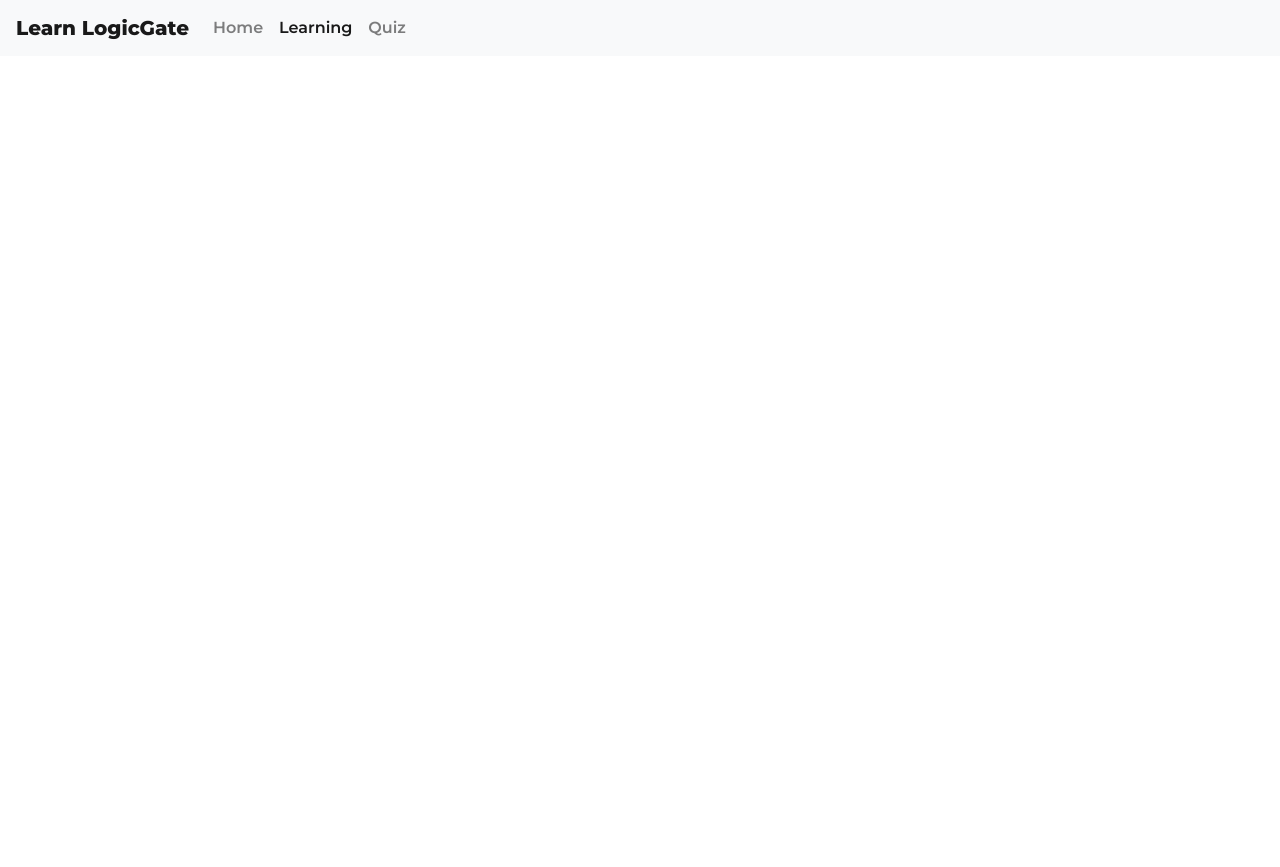
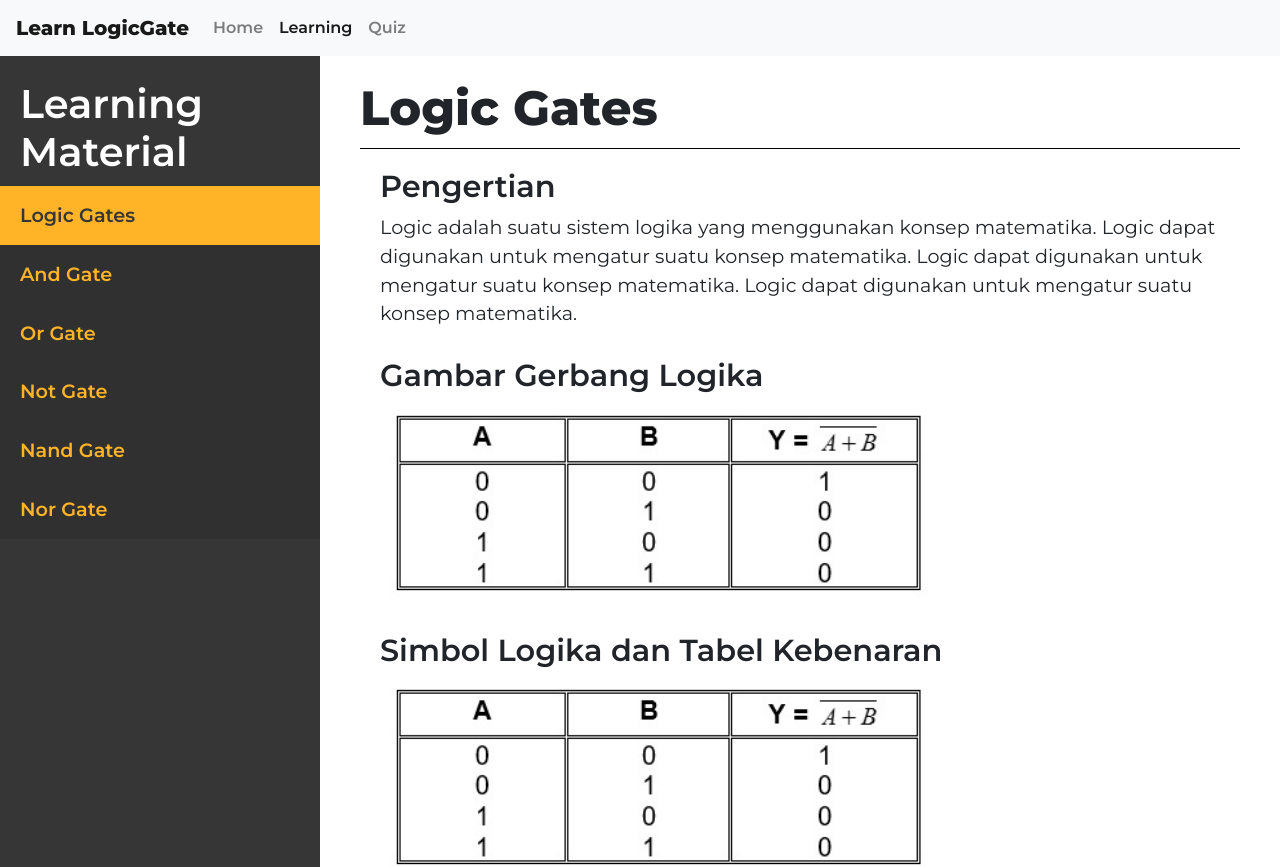
Before and after one commit to erickyudha/logicgate-learning, a React (Create React App) app: page /learning in a window 1280 px wide. Shown: the top 867 px of the page. Before the commit the page ends 800 px from the top, so only its background shows below. Built offline with nearby package versions, Linux system fonts and the light colour scheme.

Commit message:
done with learning page skeleton

```diff
--- /dev/null
+++ b/src/components/LearnigSidebar.js
@@ -0,0 +1,30 @@
+import React from "react";
+import { useState } from "react";
+import "../styles/learningsidebar.css";
+
+export default function LearningSidebar(props) {
+    let [ selectedButton, setSelectedButton ]  = useState("Logic Gates");
+
+    const handleClick = (e) => {
+        setSelectedButton(() => e.target.innerText);
+        console.log("test");
+    };
+
+    let materialList = ["Logic Gates", "And Gate", "Or Gate", "Not Gate", "Nand Gate", "Nor Gate"];
+    let buttonList = materialList.map(material => {
+        return (
+            <button className={material === selectedButton ? "learning-sidebar-list-active" : ""} key={material} onClick={handleClick} >
+                {material}
+            </button>
+        );
+    })
+
+    return (
+        <div className="learning-sidebar">
+            <h1>Learning Material</h1>
+            <div className="learning-sidebar-list">
+                {buttonList}
+            </div>
+        </div>
+    );
+}
--- a/src/components/Learning.js
+++ b/src/components/Learning.js
@@ -1,11 +1,17 @@
 import React from "react";
+import LearningSidebar from "./LearnigSidebar";
+import LearningContent from "./LearningContent";
 import Navbar from "./Navbar";
+import "../styles/learning.css";
 
 export default function Learning() {
     return (
         <main>
-            <Navbar location="learning" />
-            <h1>Learning</h1>
+            <Navbar  location="learning" />
+            <div className="learning-main">
+                <LearningSidebar />
+                <LearningContent />
+            </div>
         </main>
     );
 }
--- /dev/null
+++ b/src/components/LearningContent.js
@@ -0,0 +1,38 @@
+import React from "react";
+import "../styles/learningcontent.css";
+import contohTabel from "../images/contoh-tabel-kebenaran.jpg";
+
+export default function LearningContent() {
+    return (
+        <div className="learning-content">
+            <h1 className="material-title">Logic Gates</h1>
+            <div className="material-content-list">
+
+                <div className="material-content-item">
+                    <h2>Pengertian</h2>
+                    <p>
+                        Logic adalah suatu sistem logika yang menggunakan konsep matematika.
+                        Logic dapat digunakan untuk mengatur suatu konsep matematika.
+                        Logic dapat digunakan untuk mengatur suatu konsep matematika.
+                        Logic dapat digunakan untuk mengatur suatu konsep matematika.
+                    </p>
+                </div>
+
+                <div className="material-content-item">
+                    <h2>Gambar Gerbang Logika</h2>
+                    <img src={contohTabel} alt="Logic" />
+                </div>
+
+                <div className="material-content-item">
+                    <h2>Simbol Logika dan Tabel Kebenaran</h2>
+                    <img src={contohTabel} alt="Logic" />
+                </div>
+
+                <div className="material-content-item">
+                    <h2>Video Penjelasan</h2>
+                    <iframe width="560" height="315" src="https://www.youtube.com/embed/8AXgd3ua2xg" title="YouTube video player" frameborder="0" allow="accelerometer; autoplay; clipboard-write; encrypted-media; gyroscope; picture-in-picture" allowfullscreen></iframe>
+                </div>
+            </div>
+        </div>
+    );
+}
--- a/src/components/LearningPreview.js
+++ b/src/components/LearningPreview.js
@@ -1,4 +1,5 @@
 import React from "react";
+import { Link } from "react-router-dom";
 import chalkboardImg from "../images/chalkboard-user-solid.svg";
 import "../styles/learningpreview.css";
 
@@ -12,7 +13,10 @@ export default function LearningPreview() {
                     Learn all about logic gates and how to use them to solve problems.
                     Everything is explained very well using images and videos.
                 </p>
-                <button className="learning-preview-button my-button" type="button">Lets Go!</button>
+                <Link to="/learning">
+                    <button className="learning-preview-button my-button" type="button">Lets Go!</button>
+                </Link>
+
             </div>
         </div>
     );
--- a/src/components/Navbar.js
+++ b/src/components/Navbar.js
@@ -6,21 +6,21 @@ export default function Navbar(props) {
     let navItems = [];
     if (props.location == "home") {
         navItems = [
-            <Link id="navItem1" className="nav-item nav-link active" to="/">Home</Link>,
-            <Link id="navItem2" className="nav-item nav-link" to="/learning">Learning</Link>,
-            <Link id="navItem3" className="nav-item nav-link" to="/quiz">Quiz</Link>
+            <Link id="navItem1" key="navItem1" className="nav-item nav-link active" to="/">Home</Link>,
+            <Link id="navItem2" key="navItem2" className="nav-item nav-link" to="/learning">Learning</Link>,
+            <Link id="navItem3" key="navItem3" className="nav-item nav-link" to="/quiz">Quiz</Link>
         ];
     } else if (props.location == "learning") {
         navItems = [
-            <Link id="navItem1" className="nav-item nav-link" to="/">Home</Link>,
-            <Link id="navItem2" className="nav-item nav-link active" to="/learning">Learning</Link>,
-            <Link id="navItem3" className="nav-item nav-link" to="/quiz">Quiz</Link>
+            <Link id="navItem1" key="navItem1" className="nav-item nav-link" to="/">Home</Link>,
+            <Link id="navItem2" key="navItem2" className="nav-item nav-link active" to="/learning">Learning</Link>,
+            <Link id="navItem3" key="navItem3" className="nav-item nav-link" to="/quiz">Quiz</Link>
         ];
     } else if (props.location == "quiz") {
         navItems = [
-            <Link id="navItem1" className="nav-item nav-link" to="/">Home</Link>,
-            <Link id="navItem2" className="nav-item nav-link" to="/learning">Learning</Link>,
-            <Link id="navItem3" className="nav-item nav-link active" to="/quiz">Quiz</Link>
+            <Link id="navItem1" key="navItem1" className="nav-item nav-link" to="/">Home</Link>,
+            <Link id="navItem2" key="navItem2" className="nav-item nav-link" to="/learning">Learning</Link>,
+            <Link id="navItem3" key="navItem3" className="nav-item nav-link active" to="/quiz">Quiz</Link>
         ];
     }
 
--- a/src/index.css
+++ b/src/index.css
@@ -3,6 +3,11 @@
 html, body {
   max-width: 100%;
   overflow-x: hidden;
+
+}
+
+button:hover, button:focus {
+  outline: none;
 }
 
 body {
--- /dev/null
+++ b/src/styles/learning.css
@@ -0,0 +1,9 @@
+.learning-main {
+    width: 100%;
+    height: fit-content;
+    display: grid;
+    grid-template-columns: 1fr 3fr;
+    grid-template-rows: 1fr;
+    justify-items: center;
+    align-items: start;
+}
--- /dev/null
+++ b/src/styles/learningcontent.css
@@ -0,0 +1,37 @@
+.learning-content {
+    margin-top: 80px;
+    padding: 0px 40px 50px 40px;
+}
+
+.material-title {
+    font-size: 3rem;
+    font-weight: 800;
+    padding-bottom: 10px;
+    margin-bottom: 20px;
+    border-bottom: 1px solid #000;
+}
+
+.material-content-list {
+    padding: 0px 20px;
+}
+
+.material-content-item {
+    margin-bottom: 30px;
+}
+
+.material-content-item h2 {
+    font-size: 1.9em;
+    font-weight: 600;
+}
+
+.material-content-item p {
+    font-size: 1.2em;
+}
+
+.material-content-item img {
+    height: 200px;
+    max-width: 100%;
+    width: auto;
+    margin: 0;
+    padding: 0;
+}
--- /dev/null
+++ b/src/styles/learningsidebar.css
@@ -0,0 +1,51 @@
+.learning-sidebar {
+    background-color: #363636;
+    width: 100%;
+    height: 100%;
+    margin: 0;
+    color: #fff;
+    padding: 80px 0;
+}
+
+.learning-sidebar h1 {
+    font-weight: 600;
+    padding-bottom: 10px;
+    margin: 0%;
+    padding: 0;
+    padding-left: 20px;
+    padding-bottom: 10px;
+}
+
+.learning-sidebar-list button {
+    background-color: #303030;
+    color: #ffb326;
+    text-decoration: none;
+    font-size: 1.2rem;
+    font-weight: 600;
+    padding: 15px 20px;
+    display: block;
+    margin: 0;
+    border-style: none;
+    width: 100%;
+    text-align: left;
+}
+
+.learning-sidebar-list button:hover {
+    background-color: #ffb326;
+    color: #363636;
+}
+
+.learning-sidebar-list:active:focus {
+    outline: none;
+    border-style: none;
+}
+
+.learning-sidebar-list-active {
+    background-color: #ffb326!important;
+    color: #363636!important;
+}
+
+.learning-sidebar-list-active:hover {
+    background-color: #ffb326!important;
+    color: #363636!important;
+}
```
Also changed, not shown: src/images/contoh-tabel-kebenaran.jpg (added).
